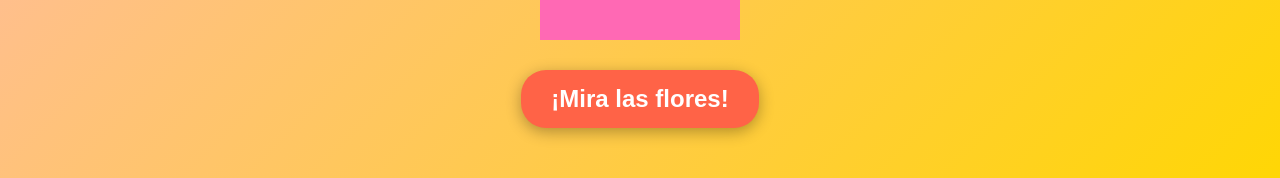
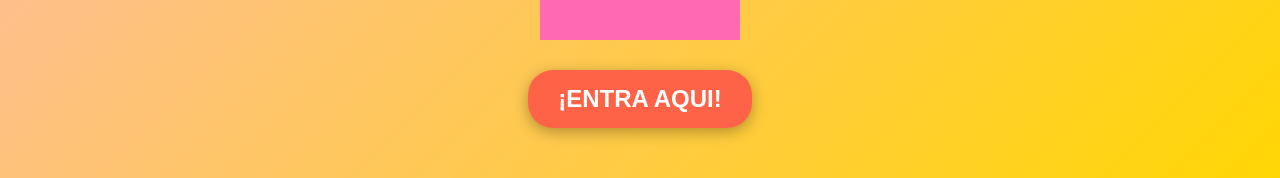
Before and after one commit to RoyRoly/githubpagetest, a plain HTML site: page index.html in a window 1280 px wide. Shown: the part 572-750 px from the top of the page. Drawn offline with Linux system fonts and the light colour scheme.

Commit message:
Update index.html

```diff
--- a/index.html
+++ b/index.html
@@ -197,6 +197,6 @@
     </div>
 
     <!-- Botón para ver flores (enlace como botón) -->
-    <a href="https://royroly.github.io/flores/" class="button" target="_blank">¡Mira las flores!</a>
+    <a href="https://royroly.github.io/flores/" class="button" target="_blank">¡ENTRA AQUI!</a>
 </body>
 </html>
```
